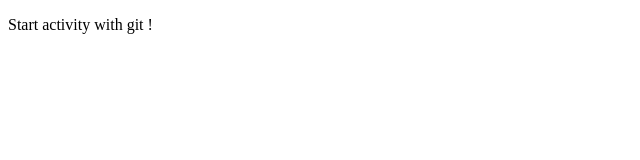
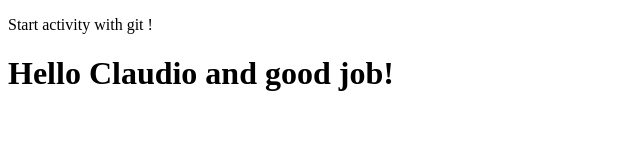
Before and after one commit to claudioorlandi/gitstart, a plain HTML site: page Index.html in a window 1280 px wide. Shown: the whole page, without its empty margins (0-640 px from the left). Drawn offline with Linux system fonts and the light colour scheme.

Commit message:
Update Index.html
Add header h1

```diff
--- a/Index.html
+++ b/Index.html
@@ -8,5 +8,6 @@
 </head>
 <body>
     <p>Start activity with git !</p>
+    <h1>Hello Claudio and good job!</h1>
 </body>
 </html>
```
